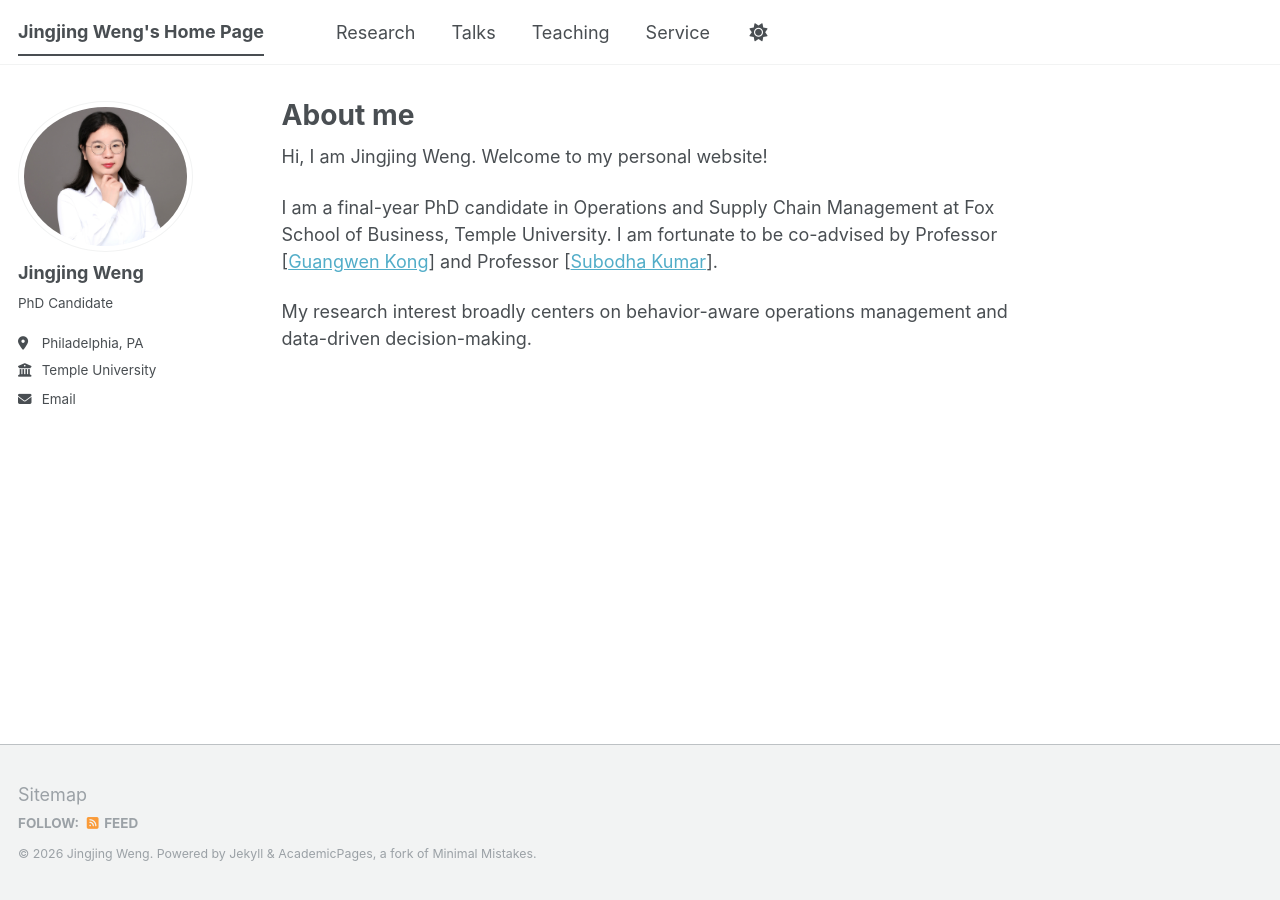
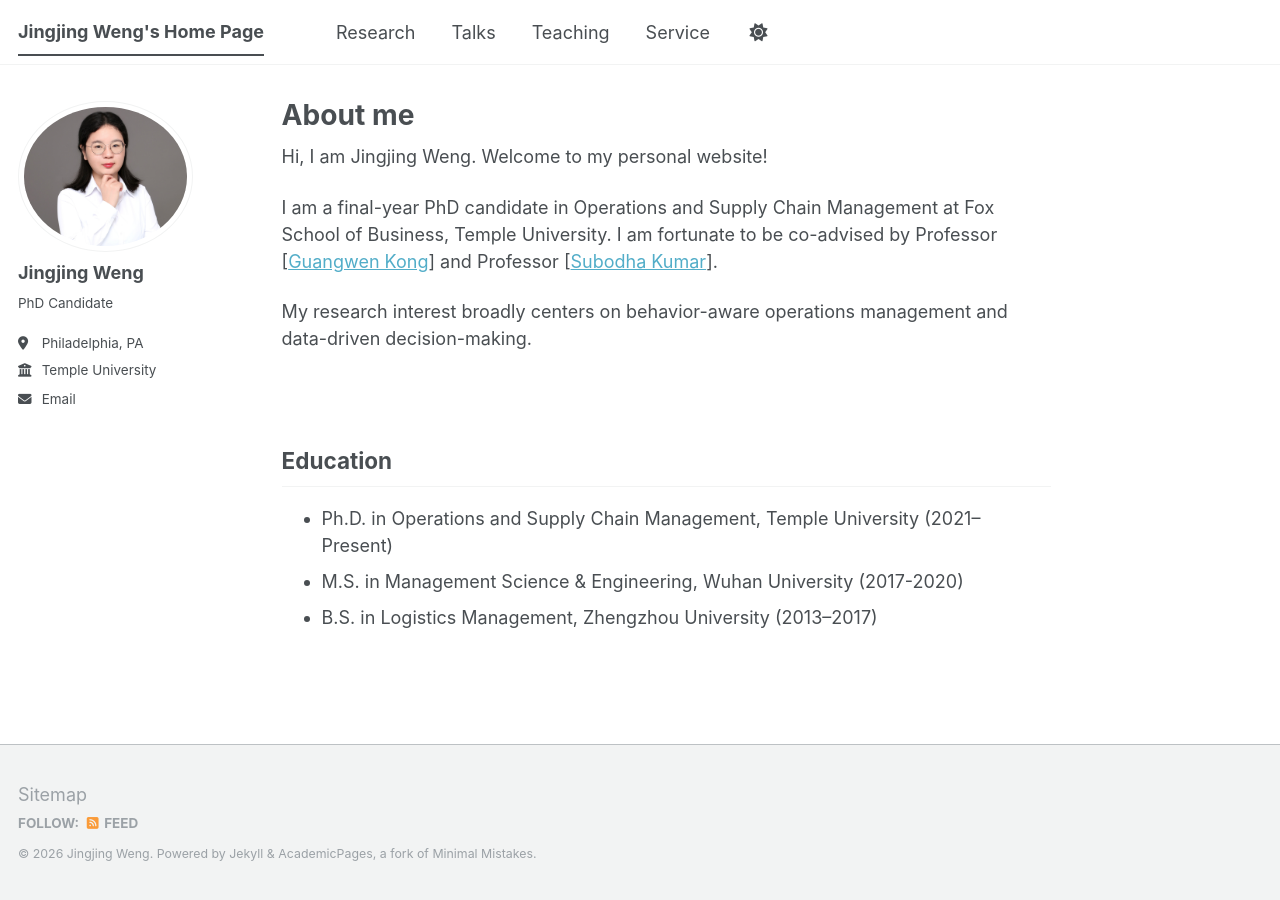
Before and after one commit to JingjingWeng/JingjingWeng.github.io, a Jekyll site: the page built from _pages/about.md, in a window 1280 px wide. Built offline with Jekyll 4.4.1, drawn with Linux system fonts in a browser that asks for light colours; a script bundle is joined from its source files by our own code; library files that are not in the unit come from our copies.

Commit message:
Update about.md

```diff
--- a/_pages/about.md
+++ b/_pages/about.md
@@ -12,3 +12,10 @@ Hi, I am Jingjing Weng. Welcome to my personal website!
 I am a final-year PhD candidate in Operations and Supply Chain Management at Fox School of Business, Temple University.  I am fortunate to be co-advised by Professor [[Guangwen Kong](https://sites.google.com/site/guangwek/home)] and Professor [[Subodha Kumar](https://sites.temple.edu/subodha/)].
 
 My research interest broadly centers on behavior-aware operations management and data-driven decision-making.
+
+<br>
+
+## Education
+* Ph.D. in Operations and Supply Chain Management, Temple University (2021–Present)
+* M.S. in Management Science & Engineering, Wuhan University (2017-2020)
+* B.S. in Logistics Management, Zhengzhou University (2013–2017)
```
